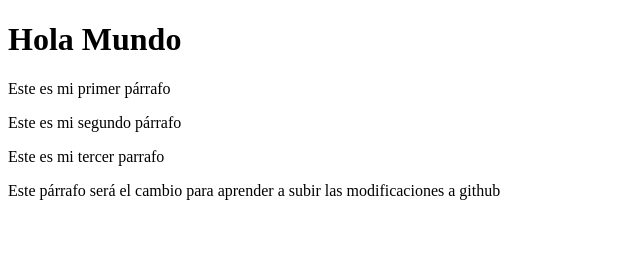
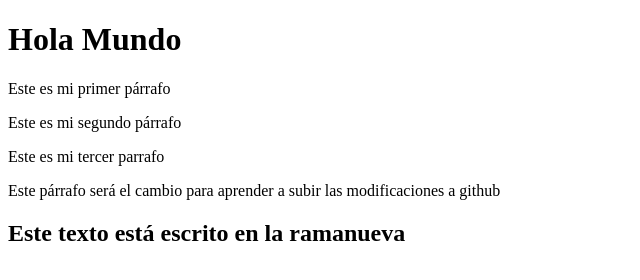
Before and after one commit to anaformacion/proyectogit, a plain HTML site: page index.html in a window 1280 px wide. Shown: the whole page, without its empty margins (0-640 px from the left). Drawn offline with Linux system fonts and the light colour scheme.

Commit message:
texto h2 desde la ramanueva

```diff
--- a/index.html
+++ b/index.html
@@ -12,5 +12,8 @@
     <p>Este es mi segundo párrafo</p>
     <p>Este es mi tercer parrafo</p>
     <p>Este párrafo será el cambio para aprender a subir las modificaciones a github</p>
+
+
+    <h2>Este texto está escrito en la ramanueva</h2>
 </body>
 </html>
```
